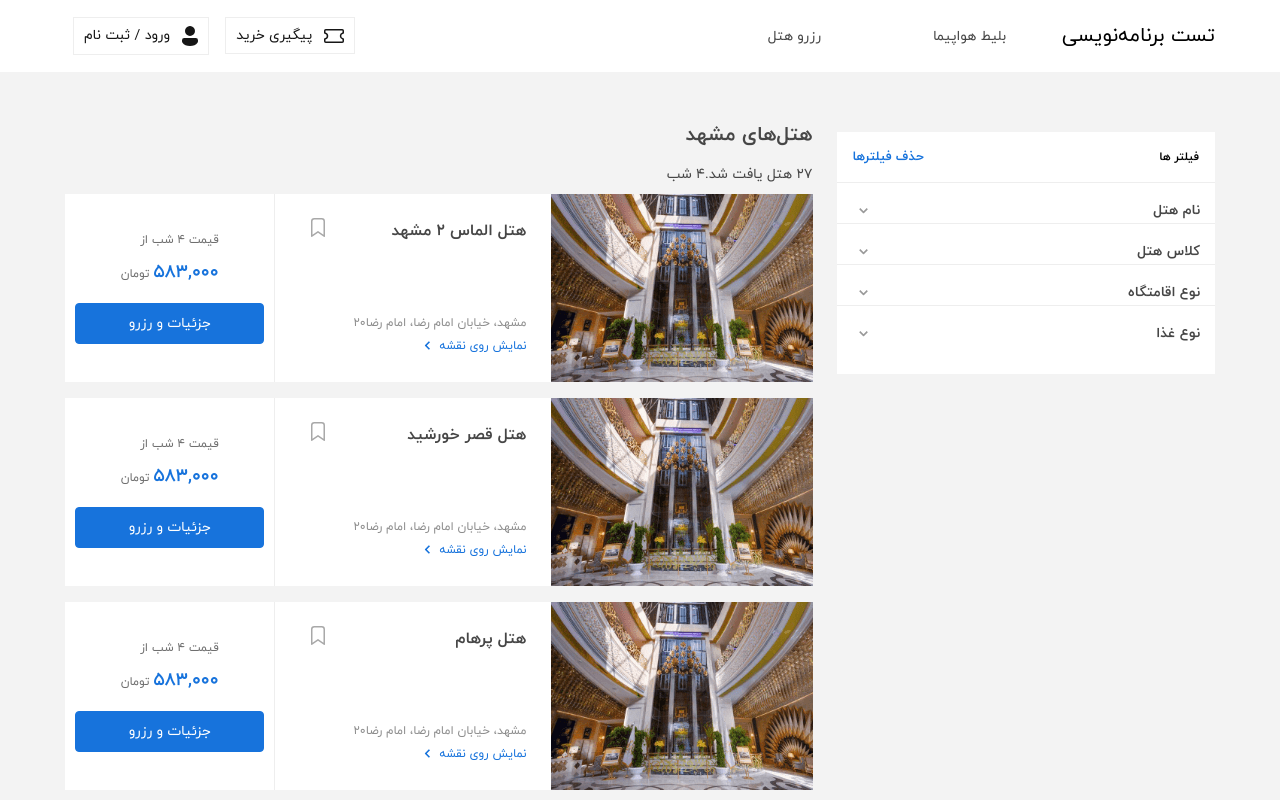
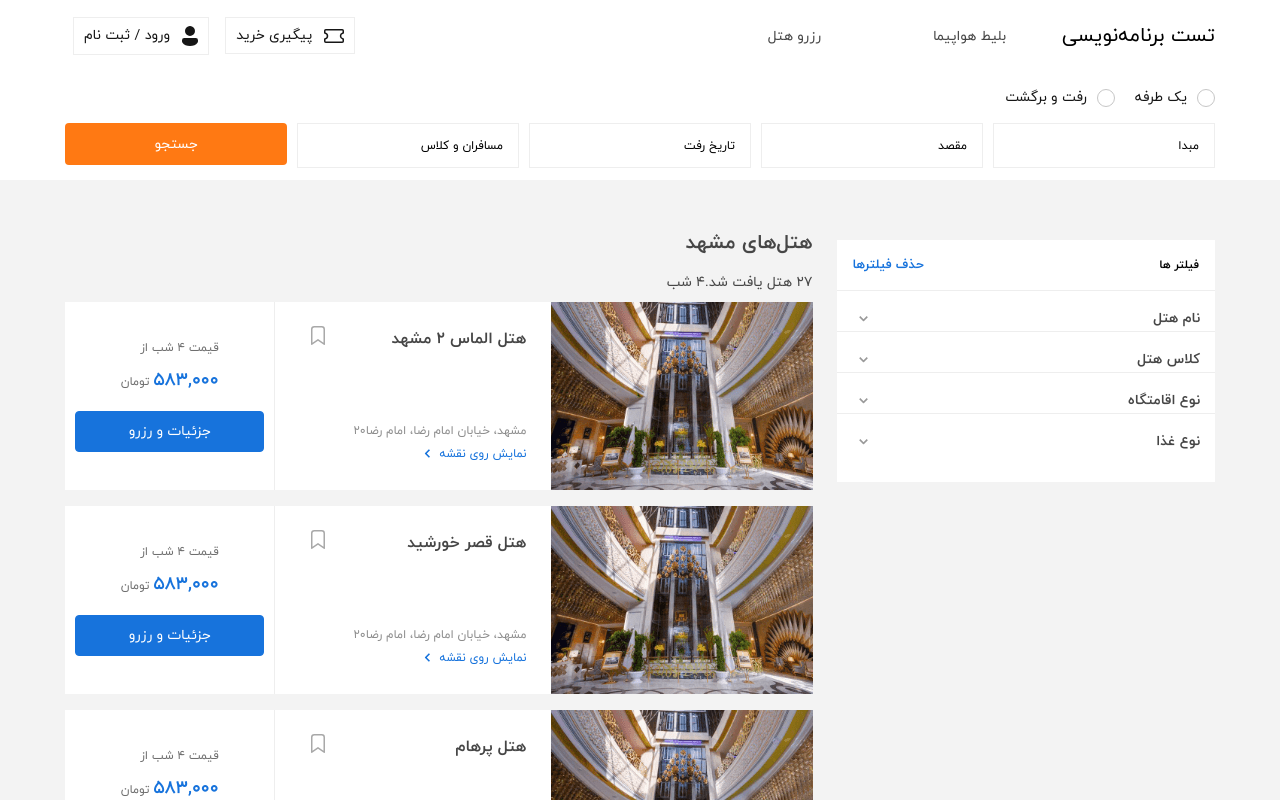
Before and after one commit to Sabamoradi/landing-test, a React (Create React App) app: page /flight in a window 1280 px wide. Shown: the top 800 px of the page. Built offline with nearby package versions, Linux system fonts and the light colour scheme.

Commit message:
add filter to flight page

```diff
--- a/src/views/Hotel/index.js
+++ b/src/views/Hotel/index.js
@@ -6,6 +6,7 @@ import Input from "../../components/Input";
 import { useState } from "react";
 import CheckBox from "../../components/chekBox";
 import { hotelStarFilter, hotelType } from "../../configs/enum";
+import AllFilter from "../../components/container/AllFilter";
 
 const Hotel = () => {
   const [toggleItem, setToggleItem] = useState(-1);
@@ -20,9 +21,14 @@ const Hotel = () => {
   };
   return (
     <div className="hotel_container">
+      <div className="hotel_filter_top">
+        <div className="container">
+          <AllFilter />
+        </div>
+      </div>
       <div className="container">
         <div className="hotel_wrapper">
-          <div className={`hotel_right ${toggleMenu ? 'open-filter':''}`}>
+          <div className={`hotel_right ${toggleMenu ? "open-filter" : ""}`}>
             <div className="hotel_right-wrapper">
               <div className="hotel_right-title-m">
                 <h6>فیلتر کردن نتایج</h6>
--- a/src/views/Hotel/style.scss
+++ b/src/views/Hotel/style.scss
@@ -2,6 +2,10 @@
 
 .hotel_container {
   background-color: $gray-f3;
+  .hotel_filter_top{
+    background-color: $white;
+    padding-bottom: 12px;
+  }
   .hotel_wrapper {
     padding: 32px 0 48px 0;
     display: flex;
```
Also changed, not shown: src/components/container/AllFilter/index.js (line endings or trailing spaces).
